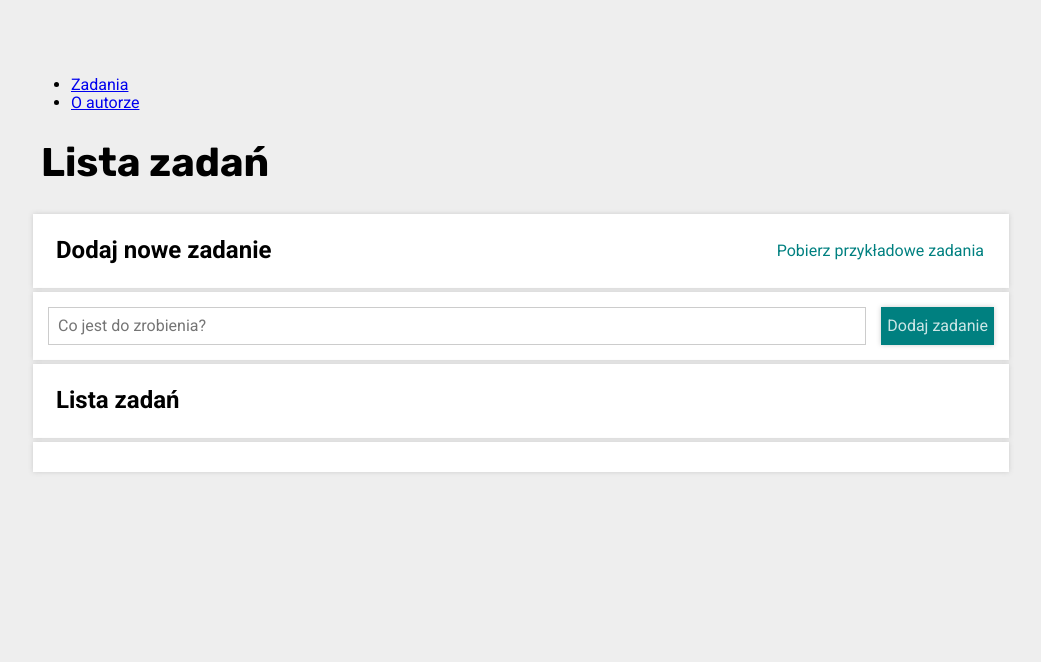
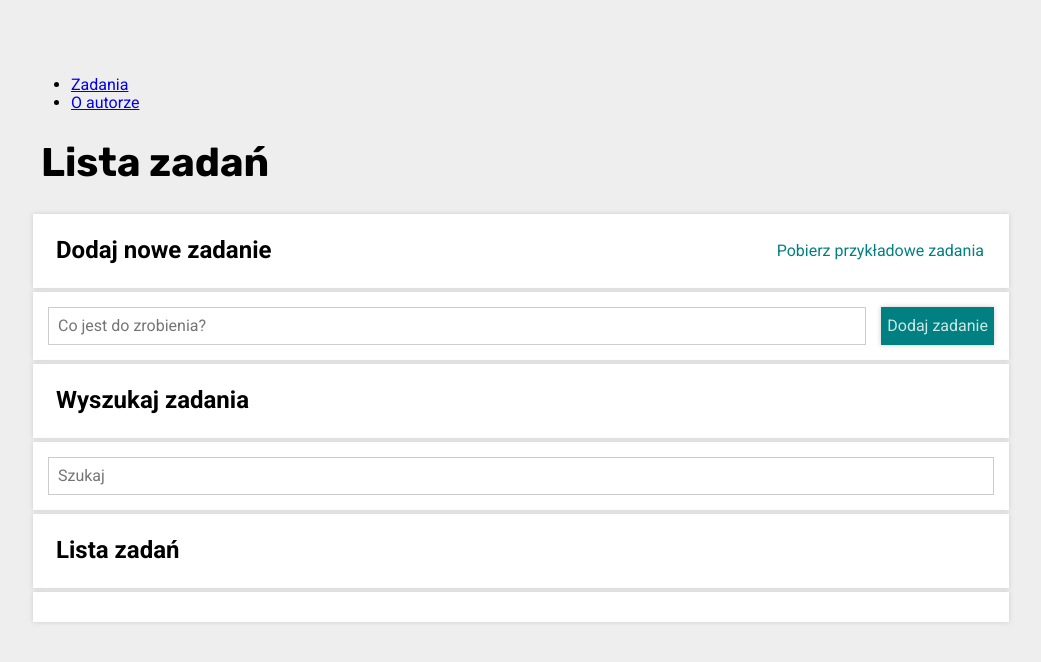
Before and after one commit to olgasowlet/To-do-list-React, a React (Create React App) app: page /zadania/1#/zadania in a window 1280 px wide. Shown: the top 662 px of the page, without its empty margins (119-1160 px from the left). Built offline with nearby package versions, Linux system fonts and the light colour scheme.

Commit message:
added search

```diff
--- a/src/features/tasks/Buttons/index.js
+++ b/src/features/tasks/Buttons/index.js
@@ -1,13 +1,14 @@
 import React from "react";
 import { Span, Button } from "./style.js";
-import { selectTasks, toggleHideDone, setAllDone } from "../tasksSlice";
+import { selectTasks, toggleHideDone, setAllDone, selectHideDone } from "../tasksSlice";
 import { useDispatch, useSelector } from "react-redux";
 
 
 const Buttons = () => {
     const dispatch = useDispatch();
 
-    const { tasks, hideDone } = useSelector(selectTasks);
+    const tasks = useSelector(selectTasks);
+    const hideDone = useSelector(selectHideDone);
 
     if (tasks.length === 0) {
         return null;
--- /dev/null
+++ b/src/features/tasks/Search/index.js
@@ -0,0 +1,30 @@
+import React from "react";
+import { useHistory, useLocation } from "react-router-dom";
+import { Input } from "./style.js";
+
+
+const Search = () => {
+    const { search, pathname } = useLocation();
+    const query = new URLSearchParams(search).get("szukaj");
+    const history = useHistory();
+
+    const onInputChange = ({ target }) => {
+        const searchParams = new URLSearchParams(search);
+
+        if (target.value.trim() === ""){
+            searchParams.delete("szukaj");
+        } else {
+            searchParams.set("szukaj", target.value);
+        }
+
+        history.push(`${pathname}?${searchParams.toString()}`);
+    }
+
+    return (
+        <>
+            <Input placeholder="Szukaj" value={query || ""} onChange={onInputChange} />
+        </>
+    );
+};
+
+export default Search;
--- /dev/null
+++ b/src/features/tasks/Search/style.js
@@ -0,0 +1,10 @@
+import styled from "styled-components";
+
+const Input = styled.input`
+    border: 1px solid #ccc;
+    padding: 9px;
+    width: 100%;
+
+`;
+
+export { Input };
--- a/src/features/tasks/TaskPage/index.js
+++ b/src/features/tasks/TaskPage/index.js
@@ -12,6 +12,7 @@ function Task() {
     const { id } = useParams();
     const task = useSelector(state => selectTaskById(state, id));
 
+    console.log(task);
     return (
         <MainContainer>
             <Header
--- a/src/features/tasks/Tasks.js
+++ b/src/features/tasks/Tasks.js
@@ -5,6 +5,7 @@ import Section from '../../common/Section';
 import Header from "../../common/Header";
 import Container from "../../common/Container";
 import MainContainer from "../../common/MainContainer";
+import Search from "./Search";
 import TasksList from './TasksList';
 import { Button } from "./Buttons/style";
 import { useDispatch } from "react-redux";
@@ -26,6 +27,10 @@ function Tasks() {
           body={<Form />}
         />
         <Section
+          title="Wyszukaj zadania"
+          body={<Search />}
+        />
+        <Section
           title="Lista zadań"
           extrasToHeader={<Buttons />}
           body={<TasksList />}
--- a/src/features/tasks/TasksList/index.js
+++ b/src/features/tasks/TasksList/index.js
@@ -1,11 +1,17 @@
 import React from "react";
 import { useDispatch, useSelector } from "react-redux";
-import { Link } from "react-router-dom";
-import { selectTasks, toggleTaskDone, removeTask } from "../tasksSlice.js";
+import { Link, useLocation } from "react-router-dom";
+import { toggleTaskDone, removeTask, selectTasksByQuery, selectHideDone } from "../tasksSlice.js";
 import { Ul, Li, Button, Span, Icon } from "./style.js";
 
 const TasksList = () => {
-    const { tasks, hideDone } = useSelector(selectTasks);
+    const { search } = useLocation();
+    const searchParams = new URLSearchParams(search);
+    const query = searchParams.get("szukaj");
+
+    const tasks = useSelector(state => selectTasksByQuery(state, query));
+
+    const hideDone = useSelector(selectHideDone);
 
     const dispatch = useDispatch();
 
--- a/src/features/tasks/tasksSlice.js
+++ b/src/features/tasks/tasksSlice.js
@@ -35,9 +35,18 @@ const tasksSlice = createSlice({
 });
 
 export const { addTask, toggleHideDone, toggleTaskDone, removeTask, setAllDone, fetchExampleTasks, setExampleTasks } = tasksSlice.actions;
-export const selectTasks = state => state.tasks;
+export const selectTasks = state => state.tasks.tasks;
+export const selectHideDone = state => state.tasks.hideDone;
 export const selectTaskById = (state, taskId) => {
-    const { tasks } = selectTasks(state);
+    const tasks = selectTasks(state);
     return tasks.find(task => task.id === taskId);
+};
+export const selectTasksByQuery = (state, query) => {
+    const tasks = selectTasks(state);
+    if (!query || query.trim() === "") {
+        return tasks;
+    }
+
+    return tasks.filter(({ content }) => content.toUpperCase().includes(query.trim().toUpperCase()));
 }
 export default tasksSlice.reducer;
```
